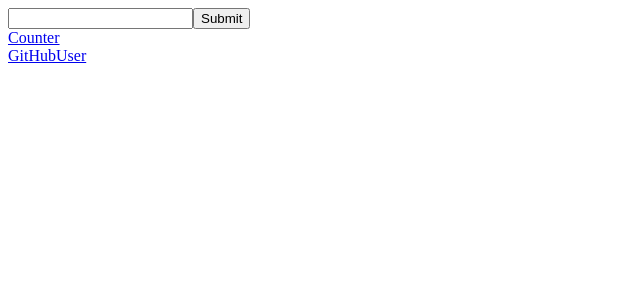
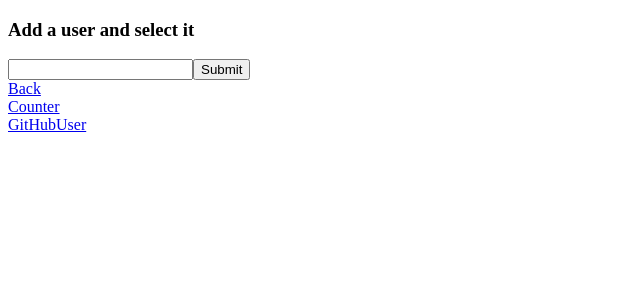
Before and after one commit to Zulk0rne1n/React-Exercises, a React (Create React App) app: page /users in a window 1280 px wide. Shown: the top 300 px of the page, without its empty margins (0-640 px from the left). Built offline with nearby package versions, Linux system fonts and the light colour scheme.

Commit message:
react router 07 added

```diff
--- a/src/App.js
+++ b/src/App.js
@@ -11,7 +11,12 @@ export function App() {
             <Routes>
                 <Route path="/" element={<Welcome />} />
                 <Route path="/counter" element={<Counter />} />
-                <Route path='/users' element={<ShowGithubUser />} >
+                <Route path='/users' element={
+                    <div>
+                        <h3>Add a user and select it</h3>
+                        <ShowGithubUser />
+                    </div>
+                } >
                     <Route path='/users/:user' element={<GithubUser />}> </Route>
                 </Route>
                 <Route path='*' element={<h3>Not Found</h3>} />
--- a/src/ShowGithubUser.js
+++ b/src/ShowGithubUser.js
@@ -25,6 +25,7 @@ export function ShowGithubUser() {
                 <button type="submit">Submit </button>
             </form>
             {username && <GithubUser userX={username}/>}
+            <Link to='/'>Back</Link>
 
         </div>
     );
```
